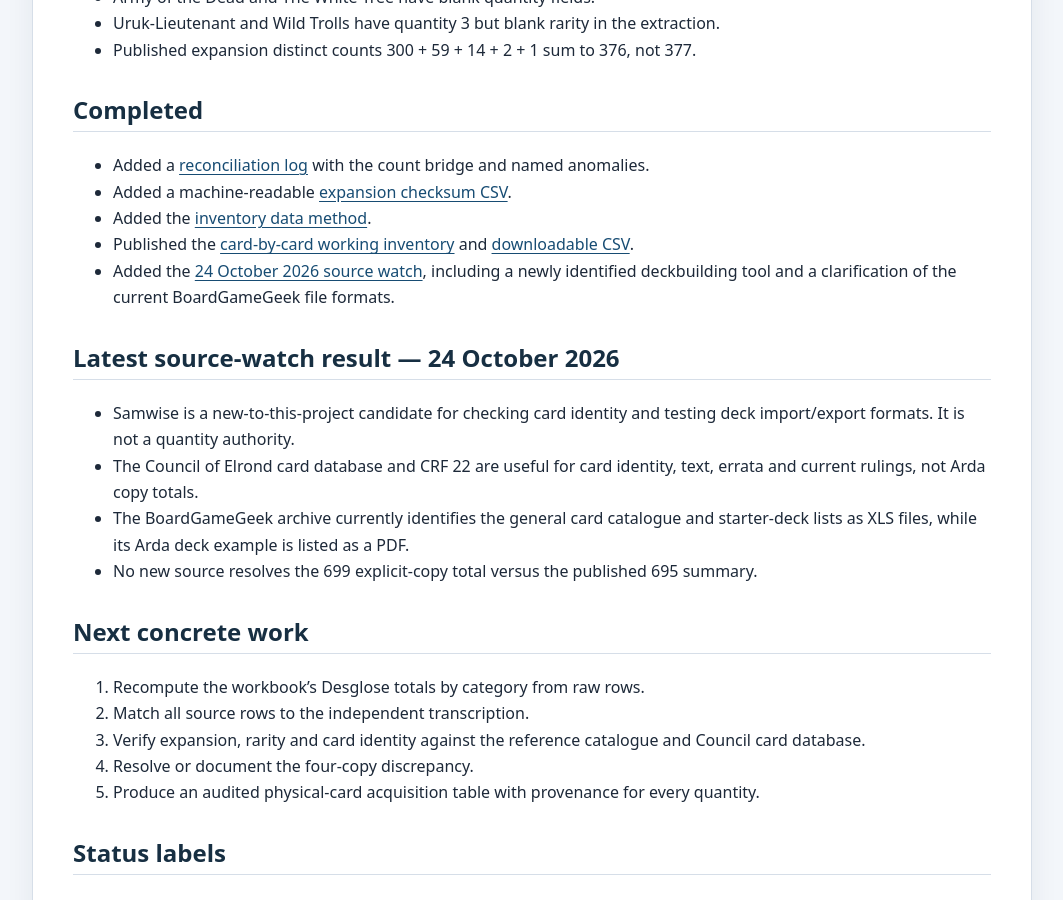
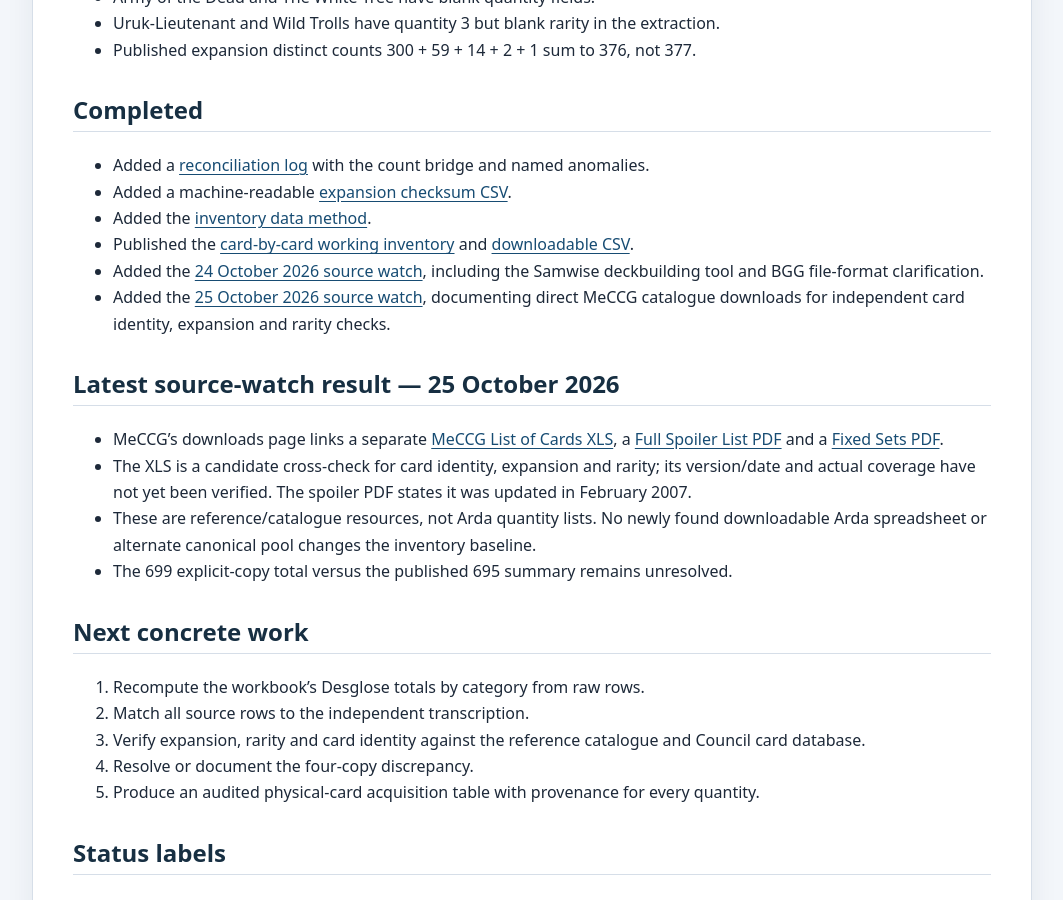
Before and after one commit to JamSpot/meccg-arda-master-database, a Jekyll site: the page built from docs/research-progress.md, in a window 1280 px wide and 900 px high, scrolled down 754 px. Shown: the whole window, without its empty margins (108-1171 px from the left). Built offline with Jekyll 4.4.1, drawn with Linux system fonts in a browser that asks for light colours; our own code applies the rules of GitHub Pages for plain Markdown files.

Commit message:
Update Arda research progress

```diff
--- a/docs/research-progress.md
+++ b/docs/research-progress.md
@@ -18,13 +18,14 @@ The source spreadsheet has been extracted into a card-by-card working CSV. The c
 - Added a machine-readable [expansion checksum CSV](../data/expansion-checksums.csv).
 - Added the [inventory data method](card-inventory-method.html).
 - Published the [card-by-card working inventory](card-inventory.html) and [downloadable CSV](../data/gandalf-gene-arda-card-inventory.csv).
-- Added the [24 October 2026 source watch](research-watch-2026-10-24.html), including a newly identified deckbuilding tool and a clarification of the current BoardGameGeek file formats.
+- Added the [24 October 2026 source watch](research-watch-2026-10-24.html), including the Samwise deckbuilding tool and BGG file-format clarification.
+- Added the [25 October 2026 source watch](research-watch-2026-10-25.html), documenting direct MeCCG catalogue downloads for independent card identity, expansion and rarity checks.
 
-## Latest source-watch result — 24 October 2026
-- Samwise is a new-to-this-project candidate for checking card identity and testing deck import/export formats. It is not a quantity authority.
-- The Council of Elrond card database and CRF 22 are useful for card identity, text, errata and current rulings, not Arda copy totals.
-- The BoardGameGeek archive currently identifies the general card catalogue and starter-deck lists as XLS files, while its Arda deck example is listed as a PDF.
-- No new source resolves the 699 explicit-copy total versus the published 695 summary.
+## Latest source-watch result — 25 October 2026
+- MeCCG's downloads page links a separate [MeCCG List of Cards XLS](https://meccg.es/meta/cards/list/MeCCG%20List%20of%20Cards.xls), a [Full Spoiler List PDF](https://meccg.es/meta/cards/MeCCG%20Full%20Spoiler%20List.pdf) and a [Fixed Sets PDF](https://meccg.es/meta/cards/list/Fixed%20Sets.pdf).
+- The XLS is a candidate cross-check for card identity, expansion and rarity; its version/date and actual coverage have not yet been verified. The spoiler PDF states it was updated in February 2007.
+- These are reference/catalogue resources, not Arda quantity lists. No newly found downloadable Arda spreadsheet or alternate canonical pool changes the inventory baseline.
+- The 699 explicit-copy total versus the published 695 summary remains unresolved.
 
 ## Next concrete work
 1. Recompute the workbook's Desglose totals by category from raw rows.
```
